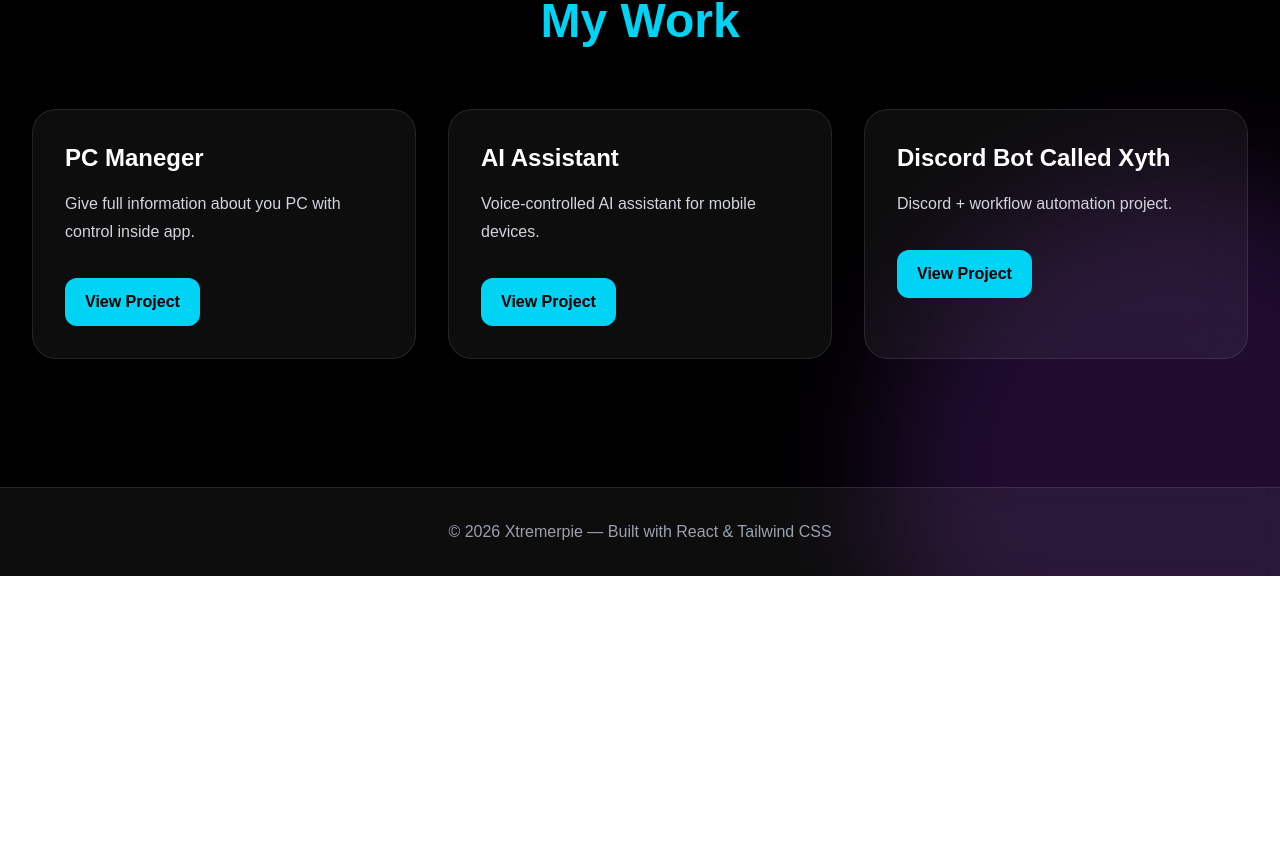
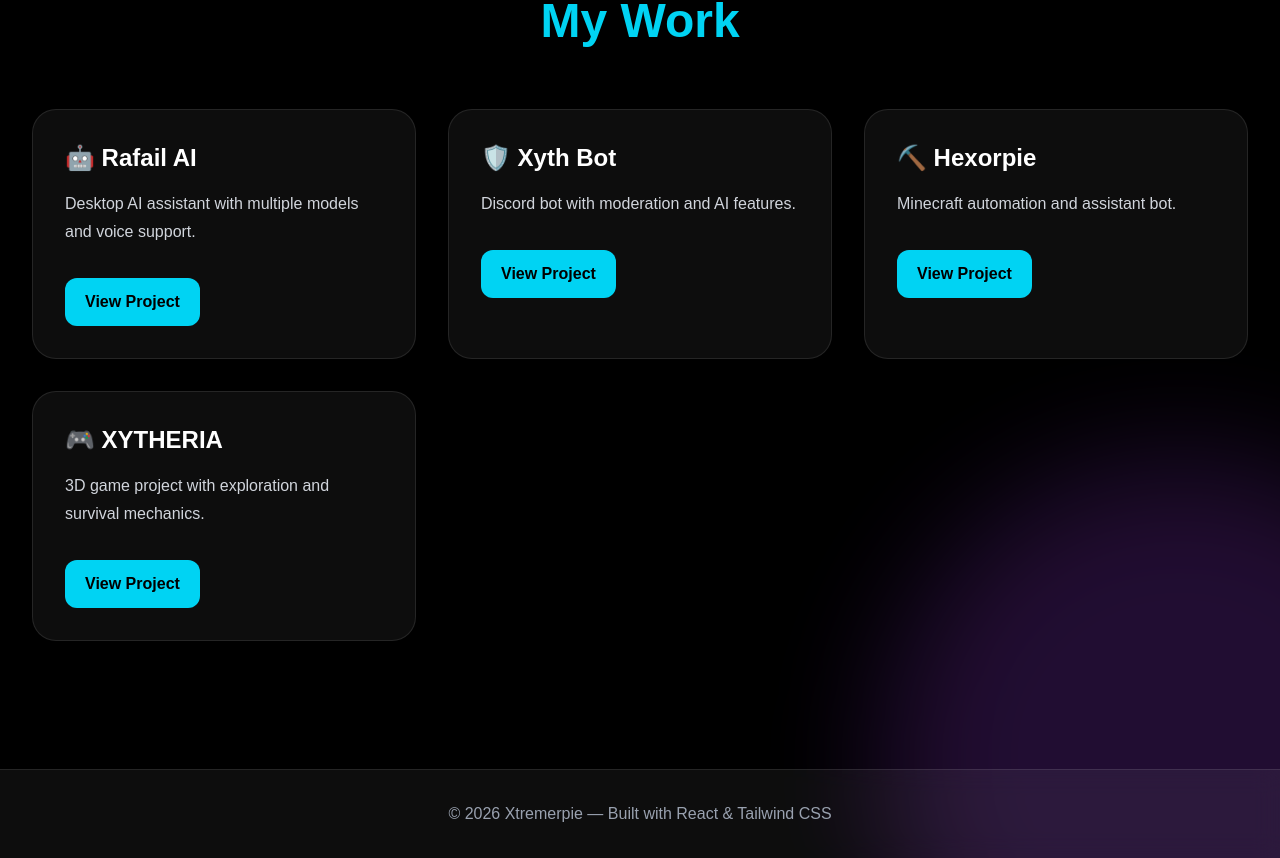
Before and after one commit to Xtremerpie/Xtremerpie-portfolio, a Next.js app: page / in a window 1280 px wide. Shown: the part 1195-2053 px from the top of the page. Before the commit the page ends 1771 px from the top, so only its background shows below. Built offline with nearby package versions, Linux system fonts and the light colour scheme.

Commit message:
Update page.tsx

```diff
--- a/app/page.tsx
+++ b/app/page.tsx
@@ -1,18 +1,23 @@
 export default function Portfolio() {
   const projects = [
     {
-      title: 'PC Maneger',
-      desc: 'Give full information about you PC with control inside app.',
+      title: '🤖 Rafail AI',
+      desc: 'Desktop AI assistant with multiple models and voice support.',
       link: 'https://github.com/Xtremerpie',
     },
     {
-      title: 'AI Assistant',
-      desc: 'Voice-controlled AI assistant for mobile devices.',
+      title: '🛡️ Xyth Bot',
+      desc: 'Discord bot with moderation and AI features.',
       link: 'https://github.com/Xtremerpie',
     },
     {
-      title: 'Discord Bot Called Xyth',
-      desc: 'Discord + workflow automation project.',
+      title: '⛏️ Hexorpie',
+      desc: 'Minecraft automation and assistant bot.',
+      link: 'https://github.com/Xtremerpie',
+    },
+     {
+      title: '🎮 XYTHERIA',
+      desc: '3D game project with exploration and survival mechanics.',
       link: 'https://github.com/Xtremerpie',
     },
   ];
```
